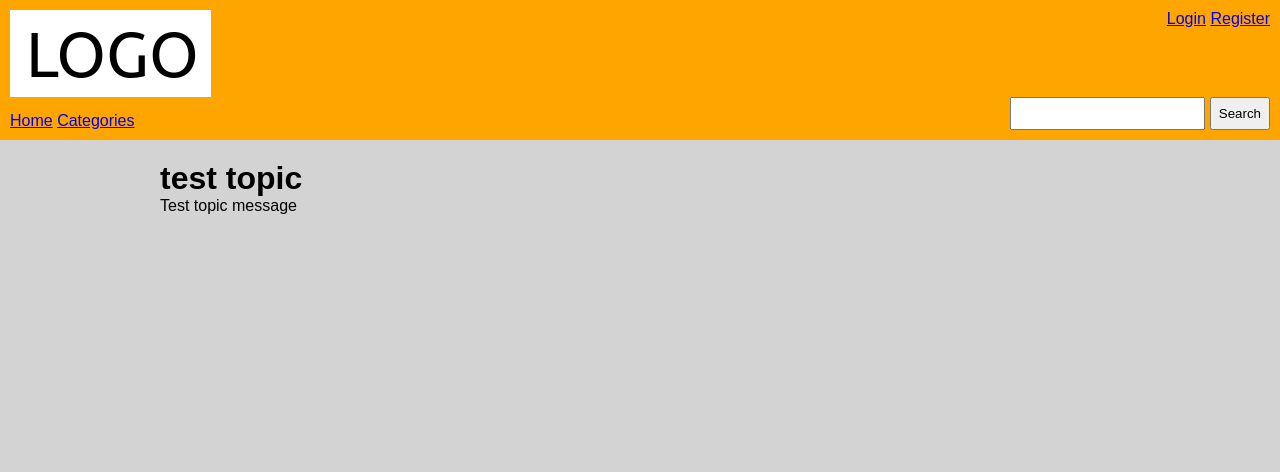
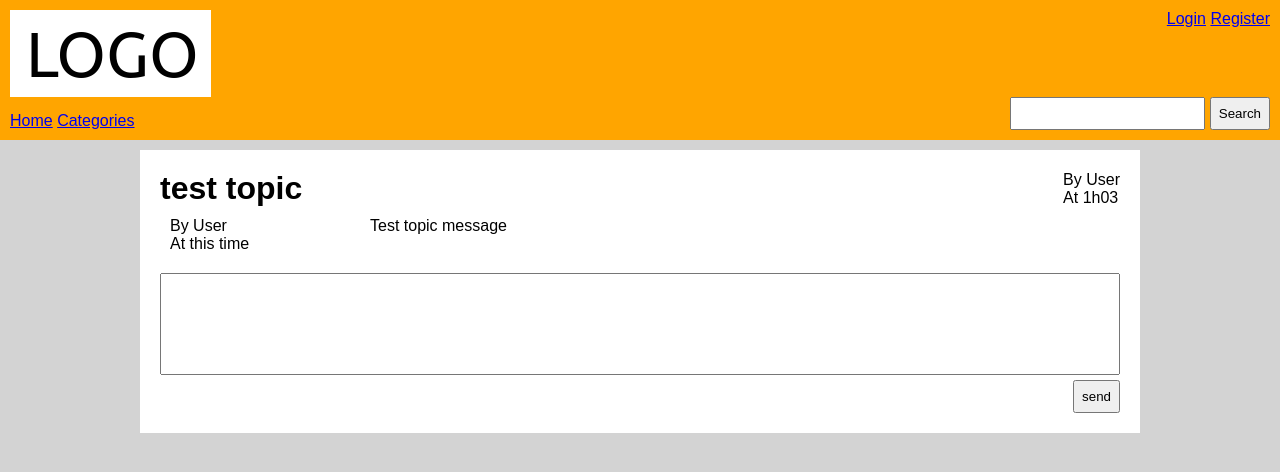
Before and after one commit to joey199621/foorum, a PHP site: page /topic.php?id=1 in a window 1280 px wide. Shown: the top 472 px of the page. Run offline with PHP 8.4, Linux system fonts and the light colour scheme; data comes from the database, SQL or seed files in the repository.

Commit message:
reply to a topic, basic topic style

```diff
--- a/foorum_config.php
+++ b/foorum_config.php
@@ -1,4 +1,4 @@
 <?php
-	define("MESSAGES_PER_PAGE", 25);
+	define("MESSAGES_PER_PAGE", 10);
 
 ?>
--- a/manualinstall/css/themes/foorum/color.css
+++ b/manualinstall/css/themes/foorum/color.css
@@ -8,3 +8,13 @@ header {
 
 	background: white;
 }
+
+#topic {
+	background: white;
+}
+.topicMessage {
+	background: white;
+}
+.topicMessage.even {
+	background: lightgray;
+}
--- a/manualinstall/css/themes/foorum/layout.css
+++ b/manualinstall/css/themes/foorum/layout.css
@@ -31,10 +31,43 @@ header {
 	padding: 20px;
 	margin: auto;
 }
-
+#topic {
+	margin-top: 10px;
+}
+#topicTitle {
+	display: flex;
+	justify-content: space-between;
+	align-items: center;
+}
+.topicMessage {
+	padding: 10px;
+	display: flex;
+}
+.topicMessageInfos {
+	width: 200px;
+}
+.topicMessageMain {
+	flex: 1;
+}
+#topicReply {
+	margin-top: 10px;
+	display: flex;
+	flex-direction: column;
+}
+#topicReply textarea {
+	resize: none;
+	height: 100px;
+}
+#topicReply button {
+	margin-top: 5px;
+	align-self: flex-end;
+}
 @media screen and (max-width: 1000px)
 {
 	.fluid {
 		width: calc(100% - 40px);
 	}
+	.topicMessage {
+		flex-direction: column;
+	}
 }
--- a/manualinstall/topic.php
+++ b/manualinstall/topic.php
@@ -24,12 +24,34 @@
 		die();
 	}
 
+
+
+
 	// count messages on this topic
 	$stmt = $db->prepare("SELECT count(*) c FROM topic_message WHERE topic_id = :id");
 	$stmt->bindValue(":id", $id, PDO::PARAM_INT);
 	$stmt->execute();
 
 	$count = $stmt->fetch(PDO::FETCH_ASSOC)["c"];
+
+
+	// add a reply. need to be logged in
+
+	if(loggedIn() && !$topic["locked"] && isset($_POST['reply']) && !empty($_POST['reply'])
+	&& isset($_POST["csrf"]) && isset($_SESSION["token"]) && $_POST['csrf'] == $_SESSION['token'])
+	{
+		$stmt = $db->prepare("INSERT INTO topic_message (topic_id, author, content, lang) VALUES (:topic_id, :author, :content, 'en-US')");
+		$stmt->bindValue(":topic_id", $id, PDO::PARAM_INT);
+		$stmt->bindValue(":author", $_SESSION['user_id'], PDO::PARAM_INT);
+		$stmt->bindValue(":content", $_POST['reply']);
+		$stmt->execute();
+
+		// prevent resend data, redirect to last page
+		$lastPage = ceil(($count+1) / MESSAGES_PER_PAGE);
+
+		header("Location:topic.php?id=".$id."&page=".$lastPage);
+		die();
+	}
 
 	$page = 1;
 
@@ -56,7 +78,9 @@
 		header("Location:index.php");
 		die();
 	}
-	// print_r($messages);
+
+	$_SESSION['token'] = bin2hex(random_bytes(32));
+
 ?>
 
 <!DOCTYPE html>
@@ -74,17 +98,38 @@
 <body>
 	<?php include("includes/header.php"); ?>
 
-	<div class="fluid">
-		<h1><?=$topic["title"]?></h1>
+	<div class="fluid" id="topic">
+		<div id="topicTitle">
+			<h1><?=$topic["title"]?></h1>
+			<div>
+				<p>By User</p>
+				<p>At 1h03</p>
+			</div>
+		</div>
 		<?php
-			foreach($messages as $message)
+			foreach($messages as $key => $message)
 			{
 				?>
-				<p><?=$message["content"]?></p>
+				<div class="topicMessage <?php if($key % 2 <> 0) echo "even"; ?>">
+					<div class="topicMessageInfos">
+						<p>By User<p>
+						<p>At this time</p>
+					</div>
+					<div class="topicMessageMain">
+						<?=$message["content"]?>
+					</div>
+
+
+				</div>
 				<?php
 			}
 		?>
 
+		<form method="POST" action="topic.php?id=<?=$id?>" id="topicReply">
+			<textarea name="reply"></textarea>
+			<button type="submit">send</button>
+			<input type="hidden" name="csrf" value="<?=$_SESSION["token"]?>">
+		</form>
 	</div>
 
 
```
Also changed, not shown: README.md.
